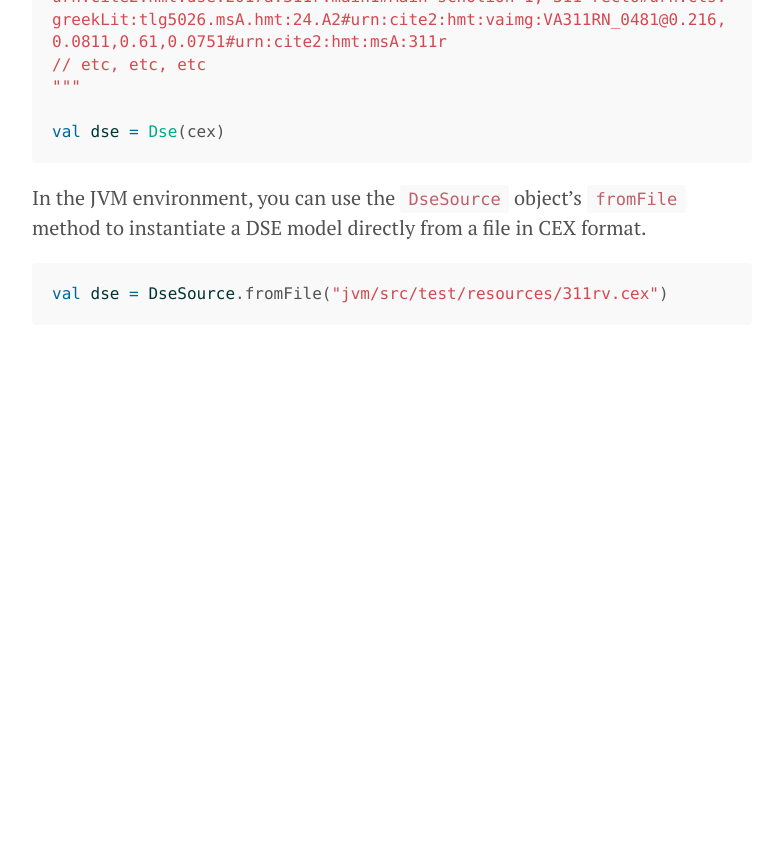
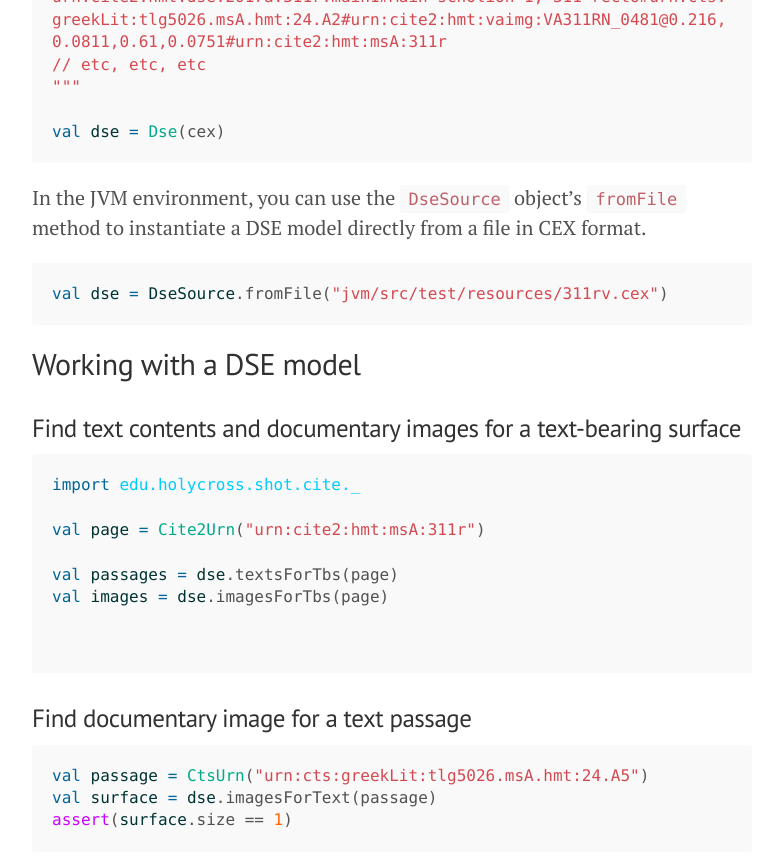
Before and after one commit to cite-architecture/dse, a Jekyll site: the page built from docs/quick/index.md, in a window 1280 px wide and 900 px high, scrolled down 1080 px. Shown: the top 867 px of the window, without its empty margins (248-1020 px from the left). Built offline with Jekyll 4.4.1, drawn with Linux system fonts in a browser that asks for light colours; before the commit the page ends 1485 px from its top, so only the background shows below that.

Commit message:
Bare bones quick start

````diff
--- a/docs/quick/index.md
+++ b/docs/quick/index.md
@@ -55,3 +55,27 @@ In the JVM environment, you can use the `DseSource` object's `fromFile` method t
 ```scala
 val dse = DseSource.fromFile("jvm/src/test/resources/311rv.cex")
 ```
+
+
+## Working with a DSE model
+
+### Find text contents and documentary images for a text-bearing surface
+
+```scala
+import edu.holycross.shot.cite._
+
+val page = Cite2Urn("urn:cite2:hmt:msA:311r")
+
+val passages = dse.textsForTbs(page)
+val images = dse.imagesForTbs(page)
+
+
+```
+
+### Find documentary image for a text passage
+
+```scala
+val passage = CtsUrn("urn:cts:greekLit:tlg5026.msA.hmt:24.A5")
+val surface = dse.imagesForText(passage)
+assert(surface.size == 1)
+```
````
Also changed, not shown: shared/src/main/tut/quick/index.md (+24 -0 lines).
